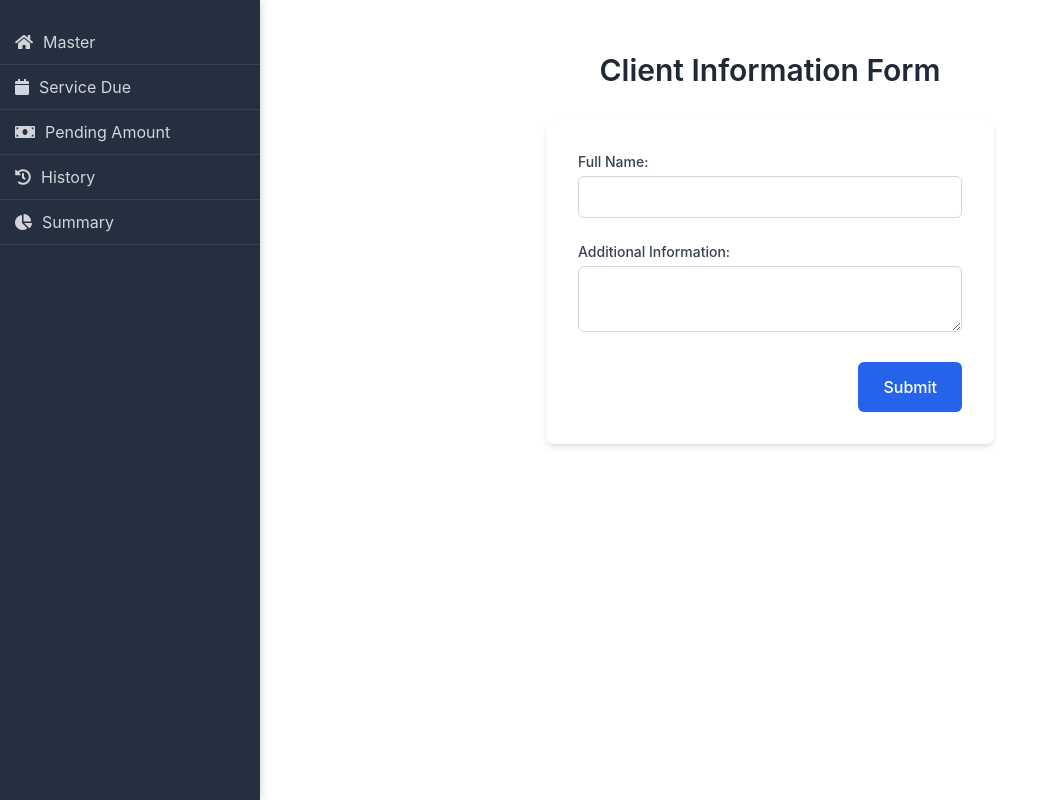
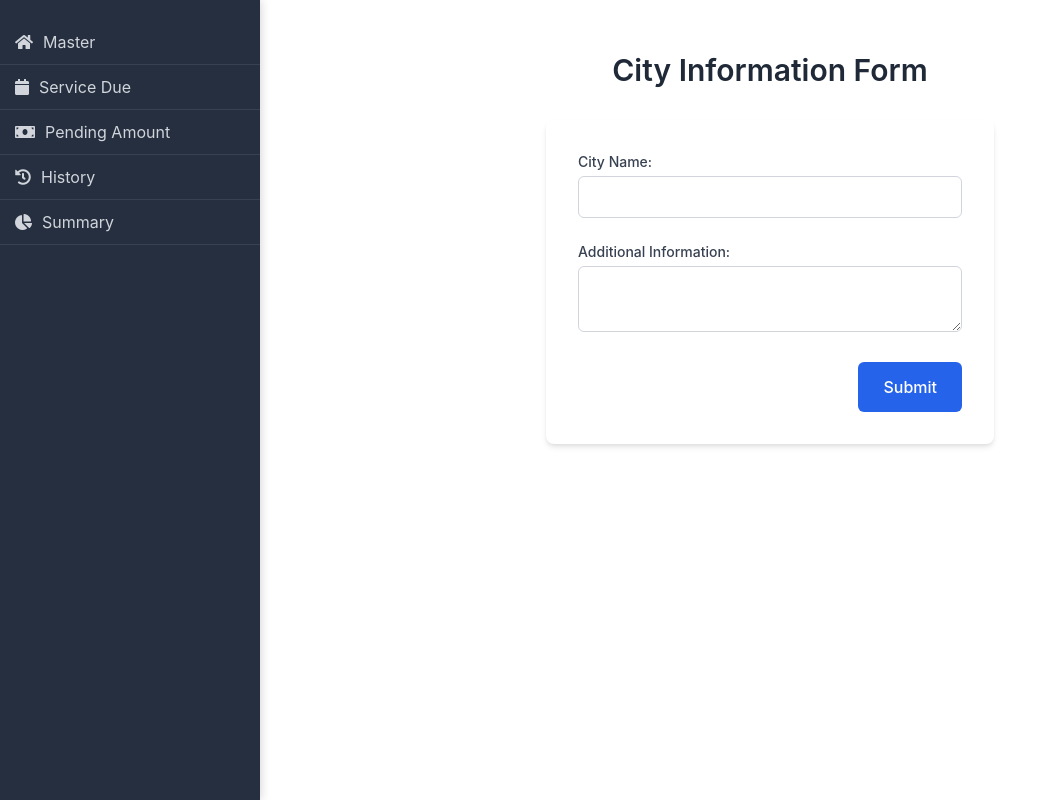
Before and after one commit to eabackup8/Webapp1, a plain HTML site: page city.html in a window 1280 px wide. Shown: the whole page, without its empty margins (0-1041 px from the left). Drawn offline with nearby package versions, Linux system fonts and the light colour scheme.

Commit message:
Update city.html

```diff
--- a/city.html
+++ b/city.html
@@ -145,10 +145,10 @@
   <div id="content">
     <!-- Content goes here -->
     <div class="container mx-auto py-8"> <!-- Added container class -->
-      <h1 class="text-center text-3xl font-semibold text-gray-800 mb-8">Client Information Form</h1>
+      <h1 class="text-center text-3xl font-semibold text-gray-800 mb-8">City Information Form</h1>
       <form id="clientForm" class="max-w-md mx-auto bg-white p-8 rounded-lg shadow-md">
         <div class="mb-6">
-          <label for="name" class="block text-sm font-medium text-gray-700">Full Name:</label>
+          <label for="name" class="block text-sm font-medium text-gray-700">City Name:</label>
           <input type="text" id="name" name="name" required
                  class="mt-1 p-2 w-full border border-gray-300 rounded-md focus:ring focus:ring-blue-400 focus:outline-none">
         </div>
```
